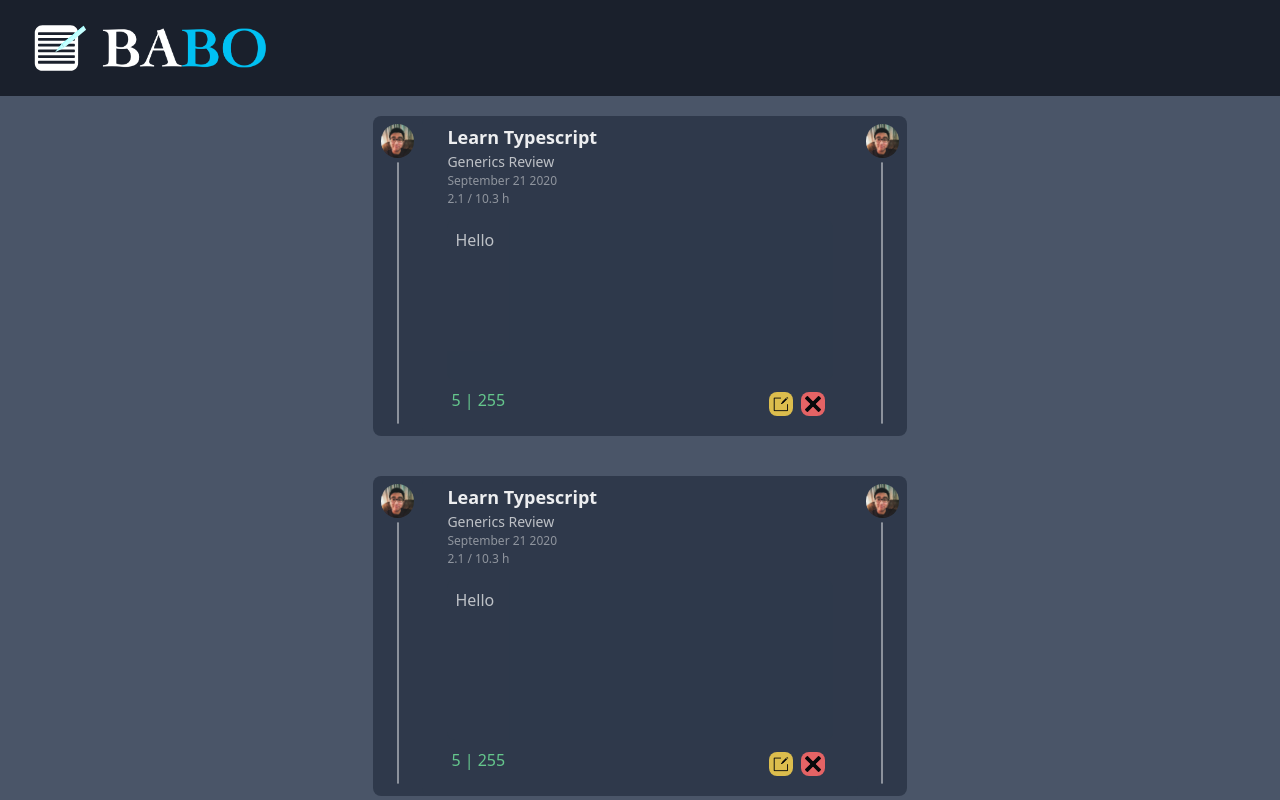
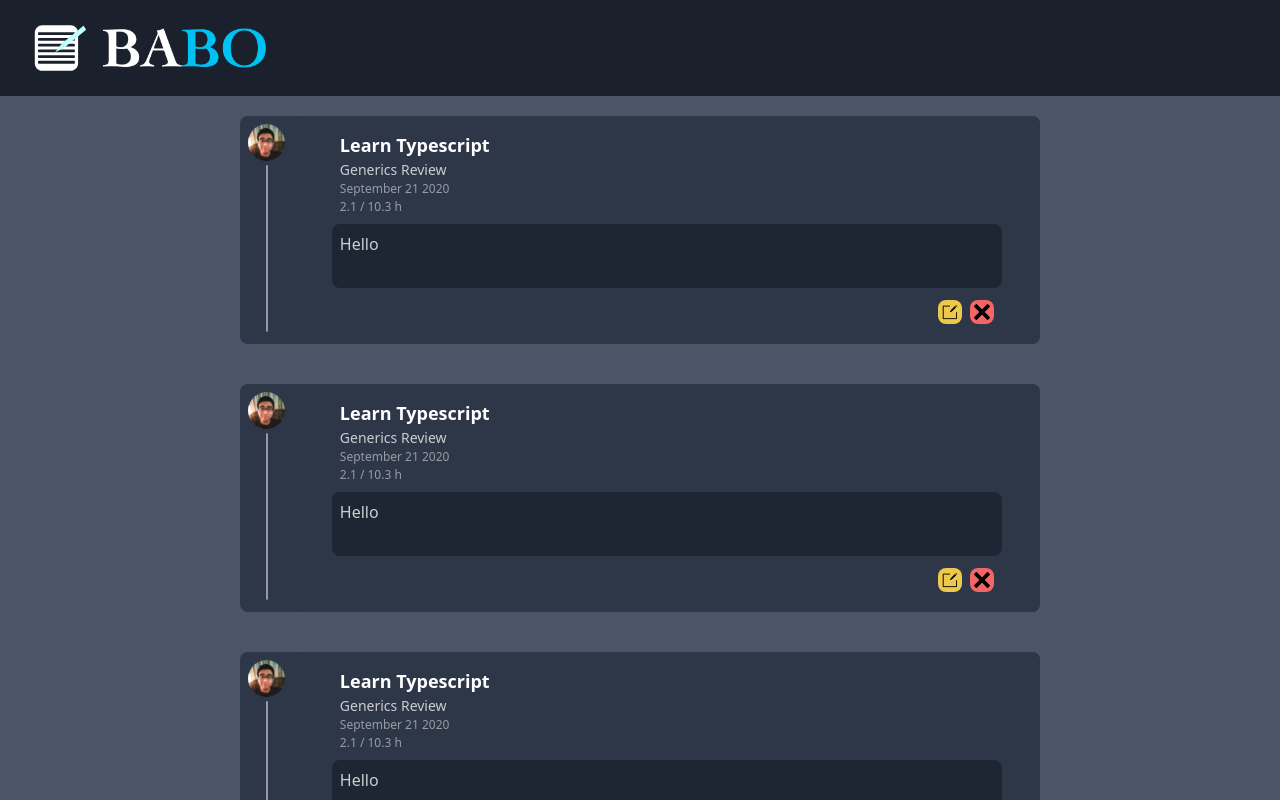
Before and after one commit to JamesTLopez/Babo, a React (Create React App) app: page /home in a window 1280 px wide. Built offline with nearby package versions, Linux system fonts and the light colour scheme.

Commit message:
Post UI reponsive

```diff
--- a/src/assets/App.css
+++ b/src/assets/App.css
@@ -78,13 +78,10 @@ body,
   border: 1px solid rgba(255, 255, 255, 0.493);
 }
 
-.textarea {
+.textareas {
   border: 0;
-}
-
-.post {
-  opacity: 0.9;
-  scroll-behavior: smooth;
+  min-width: 190px;
+  max-height: 100px;
 }
 
 .post:focus {
@@ -105,6 +102,14 @@ body,
   transition: all 0.6s;
 }
 
+.post {
+  min-width: 300px;
+}
+
+.opa {
+  opacity: 0.9;
+}
+
 @-webkit-keyframes fadeIn {
   from {
     opacity: 0;
--- a/src/assets/App.scss
+++ b/src/assets/App.scss
@@ -51,8 +51,6 @@ body,
 .headerNav{
   color:white;
   animation: fadeIn 1s;
-
-
   a{
 
     border-radius: 10px;
@@ -69,16 +67,19 @@ body,
   border:1px solid rgba(255, 255, 255, 0.493);
 }
 
-.textarea{
+.textareas{
   border: 0;
+  min-width: 190px;
+  max-height: 100px;
+
 }
 
 .post{
-  opacity: 0.9;
-  scroll-behavior: smooth;
+
   &:focus{
     opacity: 1;
   }
+
 }
 
 .h-100{
@@ -95,6 +96,15 @@ body,
   transition: all 0.6s;
 }
 
+.post{
+  min-width: 300px;
+}
+
+.opa{
+  opacity: 0.9;
+}
+
+
 @keyframes fadeIn {
   from{
     opacity: 0;
--- a/src/components/pages/Home.tsx
+++ b/src/components/pages/Home.tsx
@@ -3,8 +3,8 @@ import Post from "../posts/Post";
 
 function Home() {
   return (
-    <div className="h-screen flex overflow-y-scroll bg-gray-700">
-      <div className="container mx-auto w-3/4 flex flex-col items-center">
+    <div className="h-screen flex justify-center overflow-y-scroll bg-gray-700">
+      <div className=" w-3/4 flex flex-col items-center">
         <div className="tabs w-8/12 ">
           <div className="container flex justify-center">
 
@@ -12,8 +12,8 @@ function Home() {
 
 
         </div>
-        <div className="feed w-8/12 ">
-          <div className="container flex flex-col items-center ">
+        <div className="feed sm:w-full">
+          <div className="container flex flex-wrap flex-col items-center ">
             <Post user="James" replyingTo="Terry" content="This my first post"/>
             <Post user="James" replyingTo="Terry" content="This my first post"/>
             <Post user="James" replyingTo="Terry" content="This my first post"/>
--- a/src/components/posts/Post.tsx
+++ b/src/components/posts/Post.tsx
@@ -22,6 +22,7 @@ const Post: React.FC<props> = ({ user, replyingTo, content }) => {
   let [postValues, setPost] = useState<postValues>({title:"Generics Review",hours:2.1,date:"September 21 2020",description:"Hello"});
   let [wordCount, setWordCount] = useState<number>(0);
 
+
   useEffect(() => {
     if(postValues.description?.length !== undefined){
       setWordCount(postValues.description.length);
@@ -34,6 +35,7 @@ const Post: React.FC<props> = ({ user, replyingTo, content }) => {
     setActivate(!activate);
   };
 
+
   const words = (e: React.ChangeEvent<HTMLTextAreaElement>) => {
     if (e.target.value.length >= 255) {
       alert("Too many characters in description");
@@ -44,20 +46,20 @@ const Post: React.FC<props> = ({ user, replyingTo, content }) => {
   };
 
   return (
-    <div className="post fadeIn h-100 w-10/12 bg-gray-800 my-5 rounded-lg flex ">
+    <div className={`post fadeIn h-full w-10/12 bg-gray-800 my-5 rounded-lg flex justify-between flex-col sm:flex-row `}>
       <div className="image flex flex-col items-center m-2 ">
-        <img className="h-10 rounded-full" src={ProfilesPic} alt="temp"></img>
-        <div className="my-1 vertical-divider h-full rounded-lg"></div>
+        <img className="sm:h-10 h-16 rounded-full" src={ProfilesPic} alt="temp"></img>
+        <div className="sm:visible   sm:my-1 vertical-divider h-full rounded-lg"></div>
       </div>
-      <div className="flex items-center flex-col w-full p-2 bg-gray-800 rounded-lg">
+      <div className="flex items-center justify-between flex-col w-full p-2 bg-gray-800 rounded-lg">
         <div className="flex w-11/12 ">
-          <div className="flex-1 text-xs text-white flex flex-col justify-center">
+          <div className="flex-1 p-2  text-xs text-white flex flex-col ">
             <h2 className="text-lg font-bold opacity-100">Learn Typescript</h2>
             <h2 className="text-sm opacity-75">{postValues.title}</h2>
             <h2 className="opacity-50">{postValues.date}</h2>
             <h2 className="opacity-50">{postValues.hours} / 10.3 h</h2>
           </div>
-          {activate ?<div className="fadeIn flex-1 text-xs text-white flex flex-col">
+          {activate ?<div className="fadeIn p-2 flex-1 text-xs text-white flex flex-col">
             <Formik initialValues={postValues}
                    onSubmit={(values, actions) => {
                     setPost({title:values.title,hours:values.hours,date:values.date})
@@ -70,21 +72,26 @@ const Post: React.FC<props> = ({ user, replyingTo, content }) => {
                 <Field className="bg-gray-700" id="date" name="date" placeholder="date" />
                 <label htmlFor="hours">Hours Worked</label>
                 <Field className="bg-gray-700" id="hours" name="hours" placeholder="Hours" />
-                <button type="submit">Submit</button>
+                <div className="w-full flex justify-center mt-2">
+                  <button className="rounded-md bg-green-800 w-1/3" type="submit">Submit</button>
+                </div>
+
               </Form>
             </Formik>
           </div>:null}
         </div>
+        <div className="flex w-11/12 h-full items-center">
         <textarea
-          className={` textarea w-11/12 mt-3 outline-none resize-none rounded-lg  text-white opacity-75 h-full p-2 ${
-            activate ? "fadeIn bg-gray-900" : "bg-gray-800"
+          className={` textareas w-full  outline-none resize-none rounded-lg text-white opacity-75 h-full bg-gray-900 p-2 ${
+            activate ? "fadeIn" : ""
           }  `}
           disabled={!activate}
           onChange={words}
           value={postValues.description}
         />
+        </div>
         <div className="w-11/12 flex py-2 px-1">
-          <div className="flex-1">
+          <div className={`${activate ? null : 'hidden'} flex-1`}>
             <label className="text-green-400 ">{wordCount} | 255</label>
           </div>
           <div className="flex-1 flex justify-end">
@@ -100,10 +107,7 @@ const Post: React.FC<props> = ({ user, replyingTo, content }) => {
           </div>
         </div>
       </div>
-      <div className="image flex flex-col items-center my-2 ml-2 mr-2 ">
-        <img className="h-10 rounded-full" src={ProfilesPic} alt="temp"></img>
-        <div className="my-1 vertical-divider h-full rounded-lg"></div>
-      </div>
+
     </div>
   );
 };
--- a/src/components/posts/Posts.tsx
+++ b/src/components/posts/Posts.tsx
@@ -6,7 +6,7 @@ function Posts() {
 
     let x: number = 4;
     return (
-        <div className="container flex flex-col items-center ">
+        <div className="container flex flex-wrap flex-col items-center ">
             <Post user="James" replyingTo="Terry" content="This my first post"/>
             <Post user="James" replyingTo="Terry" content="This my first post"/>
             <Post user="James" replyingTo="Terry" content="This my first post"/>
```
Also changed, not shown: 1 other file (tests, documents, lock files or other folders).
